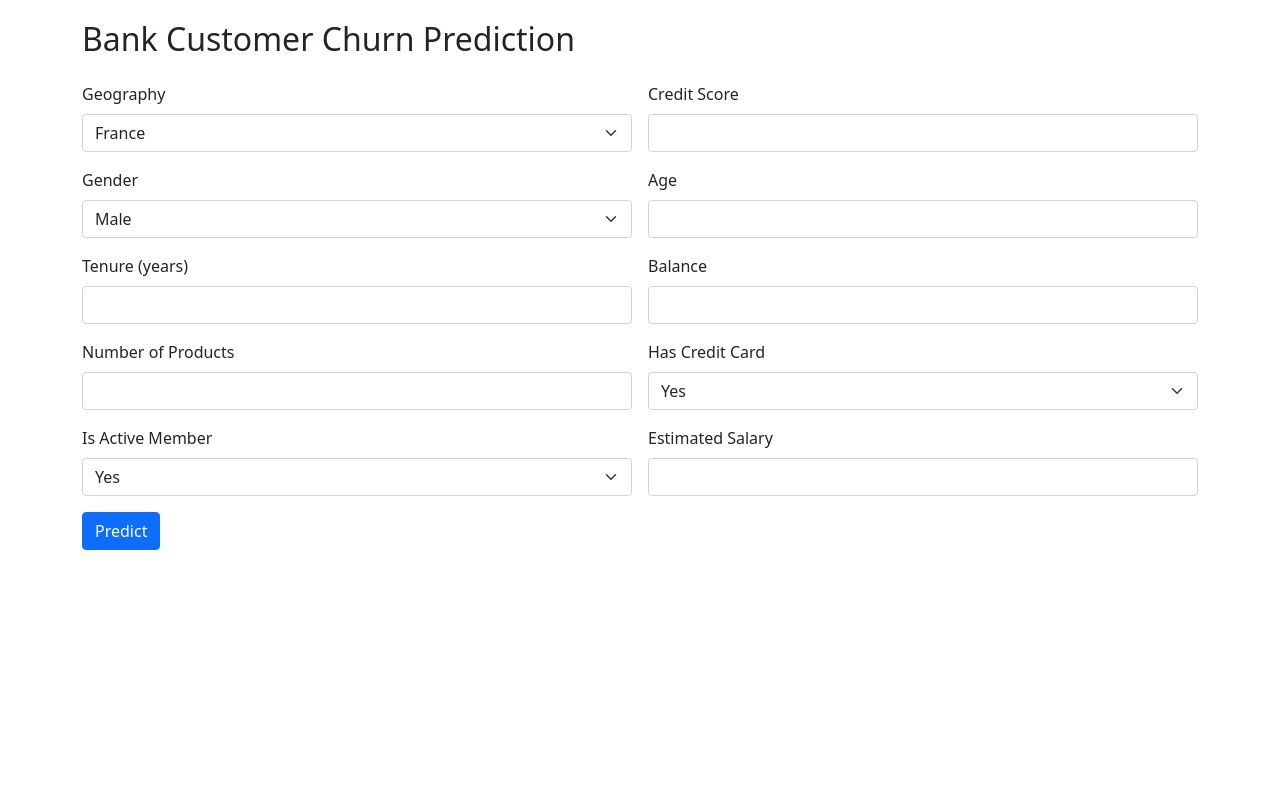
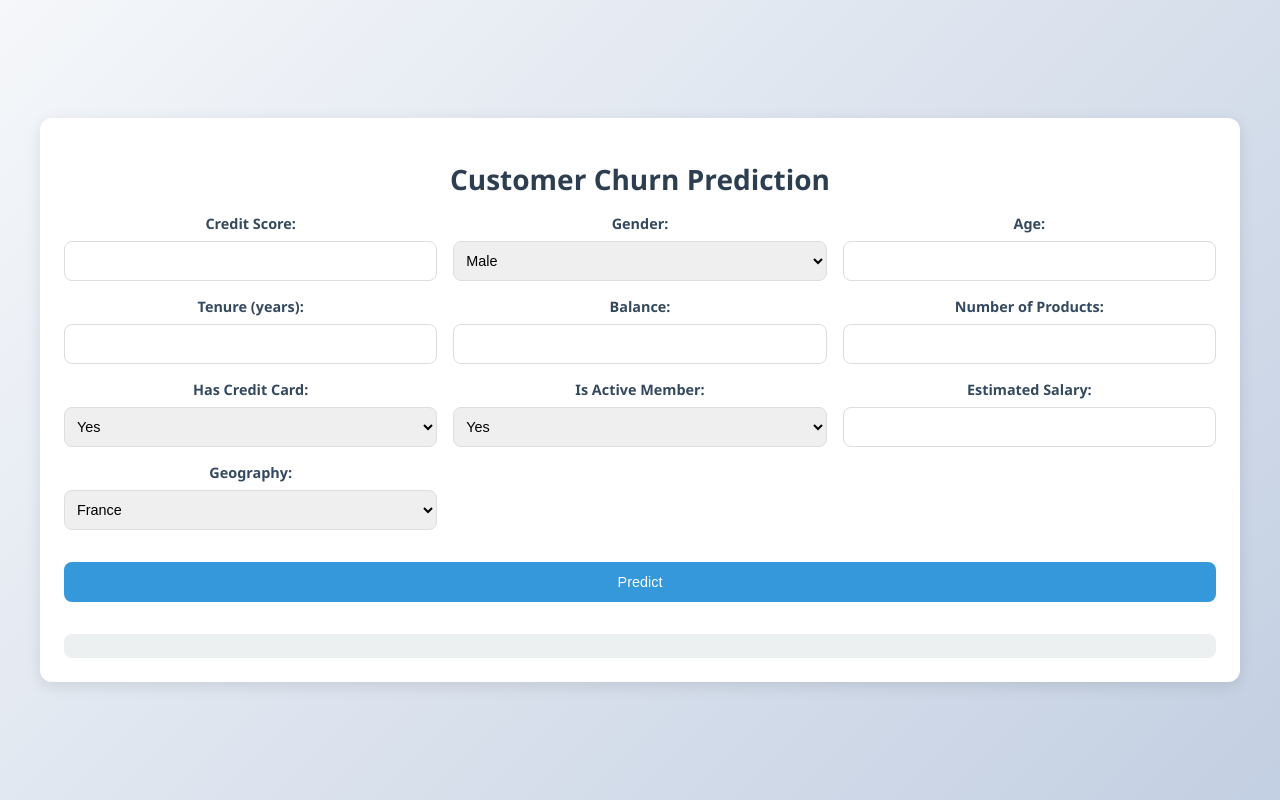
Before and after one commit to Nouhayla12/Churn-Prediction, a Flask app: page / in a window 1280 px wide. Run offline with Flask 3, Linux system fonts and the light colour scheme; parts of the project's set-up code (start-up, migrations or seed data) failed here and were passed over.

Commit message:
Update index.html

```diff
--- a/templates/index.html
+++ b/templates/index.html
@@ -1,103 +1,92 @@
 <!DOCTYPE html>
-<html>
+<html lang="en">
 <head>
-    <title>Bank Customer Churn Prediction</title>
-    <link href="https://cdn.jsdelivr.net/npm/bootstrap@5.1.3/dist/css/bootstrap.min.css" rel="stylesheet">
-    <style>
-        body { padding: 20px; }
-        .prediction-result {
-            margin-top: 20px;
-            padding: 15px;
-            border-radius: 5px;
-        }
-    </style>
+    <meta charset="UTF-8">
+    <meta name="viewport" content="width=device-width, initial-scale=1.0">
+    <title>Customer Churn Prediction</title>
+    <link rel="stylesheet" href="{{ url_for('static', filename='style.css') }}">
 </head>
 <body>
     <div class="container">
-        <h2 class="mb-4">Bank Customer Churn Prediction</h2>
+        <h1>Customer Churn Prediction</h1>
+        <form id="prediction-form">
+            <!-- Informations Personnelles -->
+            <div class="form-group">
+                <label for="CreditScore">Credit Score:</label>
+                <input type="number" id="CreditScore" name="CreditScore" required>
+            </div>
+            <div class="form-group">
+                <label for="Gender">Gender:</label>
+                <select id="Gender" name="Gender" required>
+                    <option value="Male">Male</option>
+                    <option value="Female">Female</option>
+                </select>
+            </div>
+            <div class="form-group">
+                <label for="Age">Age:</label>
+                <input type="number" id="Age" name="Age" required>
+            </div>
 
-        <form method="post" class="row g-3">
-            <div class="col-md-6">
-                <label class="form-label">Geography</label>
-                <select name="geography" class="form-select" required>
+            <!-- Détails Bancaires -->
+            <div class="form-group">
+                <label for="Tenure">Tenure (years):</label>
+                <input type="number" id="Tenure" name="Tenure" required>
+            </div>
+            <div class="form-group">
+                <label for="Balance">Balance:</label>
+                <input type="number" id="Balance" name="Balance" required>
+            </div>
+            <div class="form-group">
+                <label for="NumOfProducts">Number of Products:</label>
+                <input type="number" id="NumOfProducts" name="NumOfProducts" required>
+            </div>
+
+            <!-- Statut et Géographie -->
+            <div class="form-group">
+                <label for="HasCrCard">Has Credit Card:</label>
+                <select id="HasCrCard" name="HasCrCard" required>
+                    <option value="Yes">Yes</option>
+                    <option value="No">No</option>
+                </select>
+            </div>
+            <div class="form-group">
+                <label for="IsActiveMember">Is Active Member:</label>
+                <select id="IsActiveMember" name="IsActiveMember" required>
+                    <option value="Yes">Yes</option>
+                    <option value="No">No</option>
+                </select>
+            </div>
+            <div class="form-group">
+                <label for="EstimatedSalary">Estimated Salary:</label>
+                <input type="number" id="EstimatedSalary" name="EstimatedSalary" required>
+            </div>
+            <div class="form-group">
+                <label for="Geography">Geography:</label>
+                <select id="Geography" name="Geography" required>
                     <option value="France">France</option>
                     <option value="Germany">Germany</option>
                     <option value="Spain">Spain</option>
                 </select>
             </div>
 
-            <div class="col-md-6">
-                <label class="form-label">Credit Score</label>
-                <input type="number" name="credit_score" class="form-control" required min="300" max="850">
-            </div>
+            <!-- Bouton et Résultat -->
+            <button type="submit">Predict</button>
+            <div id="result"></div>
+        </form>
+    </div>
 
-            <div class="col-md-6">
-                <label class="form-label">Gender</label>
-                <select name="gender" class="form-select" required>
-                    <option value="Male">Male</option>
-                    <option value="Female">Female</option>
-                </select>
-            </div>
-
-            <div class="col-md-6">
-                <label class="form-label">Age</label>
-                <input type="number" name="age" class="form-control" required min="18" max="100">
-            </div>
-
-            <div class="col-md-6">
-                <label class="form-label">Tenure (years)</label>
-                <input type="number" name="tenure" class="form-control" required min="0" max="50">
-            </div>
-
-            <div class="col-md-6">
-                <label class="form-label">Balance</label>
-                <input type="number" name="balance" class="form-control" required step="0.01">
-            </div>
-
-            <div class="col-md-6">
-                <label class="form-label">Number of Products</label>
-                <input type="number" name="products_number" class="form-control" required min="1" max="4">
-            </div>
-
-            <div class="col-md-6">
-                <label class="form-label">Has Credit Card</label>
-                <select name="has_card" class="form-select" required>
-                    <option value="Yes">Yes</option>
-                    <option value="No">No</option>
-                </select>
-            </div>
-
-            <div class="col-md-6">
-                <label class="form-label">Is Active Member</label>
-                <select name="is_active" class="form-select" required>
-                    <option value="Yes">Yes</option>
-                    <option value="No">No</option>
-                </select>
-            </div>
-
-            <div class="col-md-6">
-                <label class="form-label">Estimated Salary</label>
-                <input type="number" name="salary" class="form-control" required step="0.01">
-            </div>
-
-            <div class="col-12">
-                <button type="submit" class="btn btn-primary">Predict</button>
-            </div>
-        </form>
-
-        {% if request.method == 'POST' %}
-            {% if error %}
-            <div class="alert alert-danger prediction-result">
-                <h4>Error:</h4>
-                <p>{{ error }}</p>
-            </div>
-            {% elif prediction %}
-            <div class="prediction-result bg-light">
-                <h4>Prediction Result:</h4>
-                <p>The customer <strong>{{ prediction }}</strong> with {{ probability }}% probability.</p>
-            </div>
-            {% endif %}
-        {% endif %}
-    </div>
+    <script>
+        document.getElementById("prediction-form").addEventListener("submit", function (e) {
+            e.preventDefault();
+            fetch("/predict", {
+                method: "POST",
+                body: new FormData(this),
+            })
+                .then((response) => response.json())
+                .then((data) => {
+                    document.getElementById("result").innerText = data.prediction;
+                });
+        });
+    </script>
 </body>
 </html>
```
